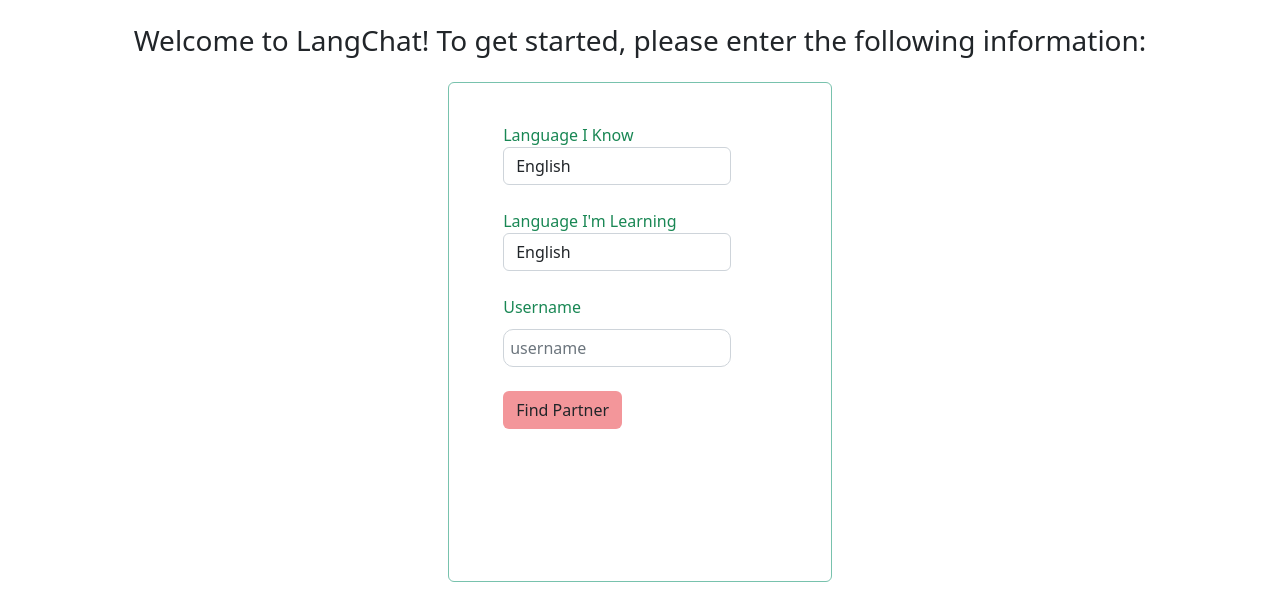
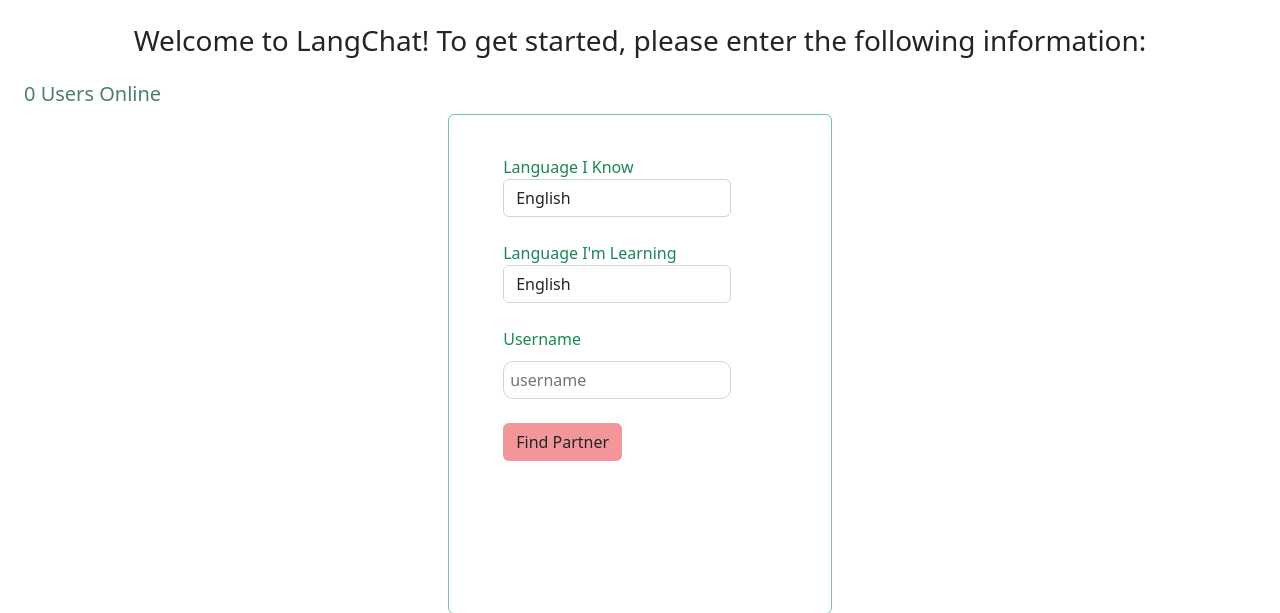
Before and after one commit to bcvance/LangChatV2, a Django app: page / in a window 1280 px wide. Shown: the part 56-669 px from the top of the page. Run offline with Django 4.2, Linux system fonts and the light colour scheme.

Commit message:
added num users online

```diff
--- a/LangChat-master/chat_app/static/chat_app/styles.css
+++ b/LangChat-master/chat_app/static/chat_app/styles.css
@@ -23,3 +23,7 @@ input[type=text] {
     margin:10px 0;
     border-radius:10px;
 }
+
+#num_online {
+    color: #4c7d6f;
+}
--- a/LangChat-master/chat_app/templates/chat_app/index.html
+++ b/LangChat-master/chat_app/templates/chat_app/index.html
@@ -4,6 +4,13 @@
 <div class="mx-auto my-4 text-center">
     <h3>Welcome to LangChat! To get started, please enter the following information:</h3>
 </div>
+
+{% if num_online == 1 %}
+    <h5 class="ms-4" id="num_online">{{ num_online }} User Online</h5>
+{% else %}
+<h5 class="ms-4" id="num_online">{{ num_online }} Users Online</h5>
+{% endif %}
+
 <div class="center-screen">
     <div class="card border-custom mx-auto" style="max-width: 30%; height: 500px">
         <div class="card-body text-success mx-auto mb-0" style="width: 80%">
--- a/LangChat-master/chat_app/views.py
+++ b/LangChat-master/chat_app/views.py
@@ -14,7 +14,10 @@ germ_speakers = Queue()
 
 # Create your views here.
 def index(request):
-    return render(request, "chat_app/index.html")
+    num_online = OnlineUser.objects.all().count()
+    return render(request, "chat_app/index.html", context={
+        "num_online": num_online,
+    })
 
 def chat(request):
     know_languages = request.POST["know-languages"]
```
